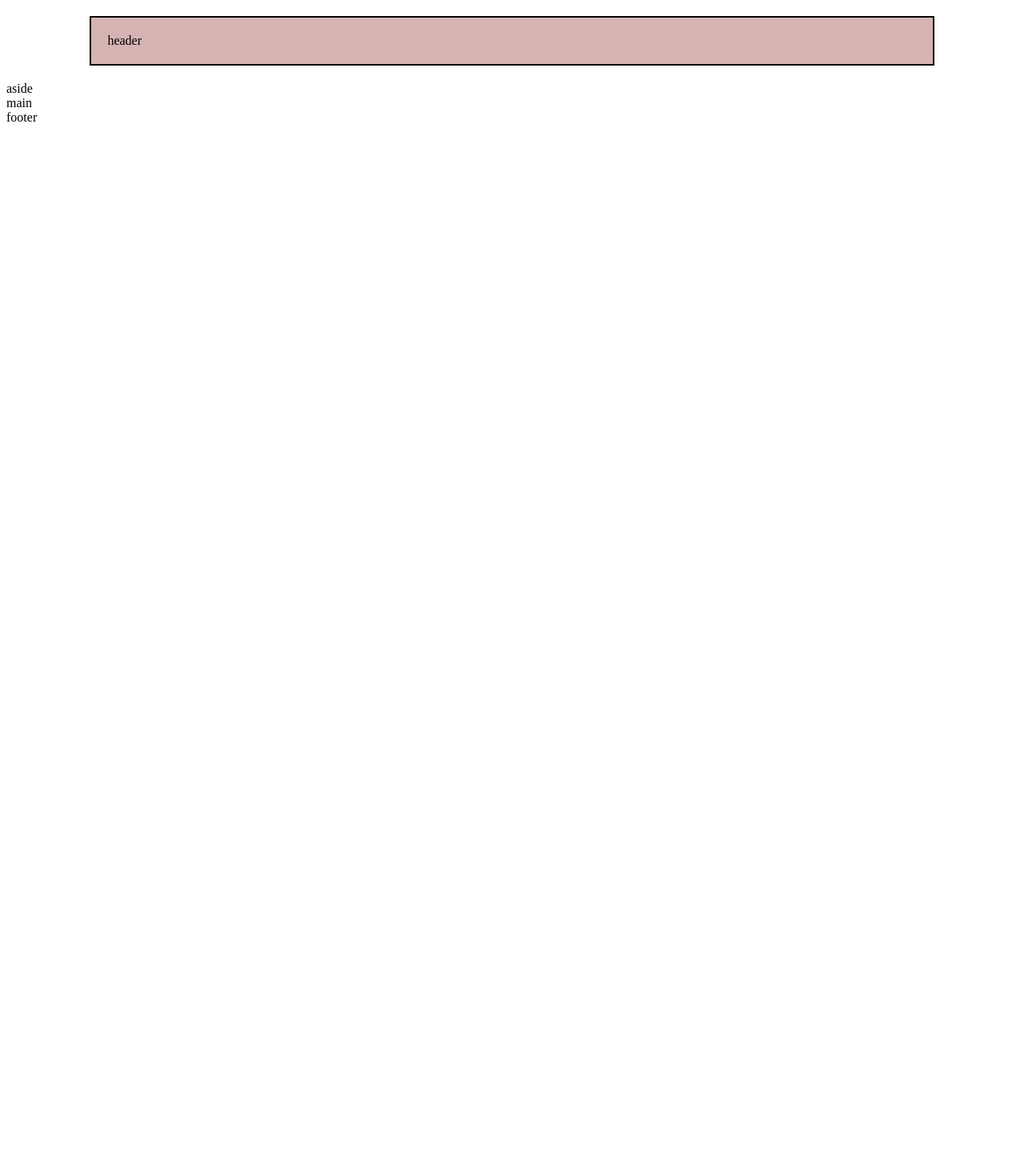
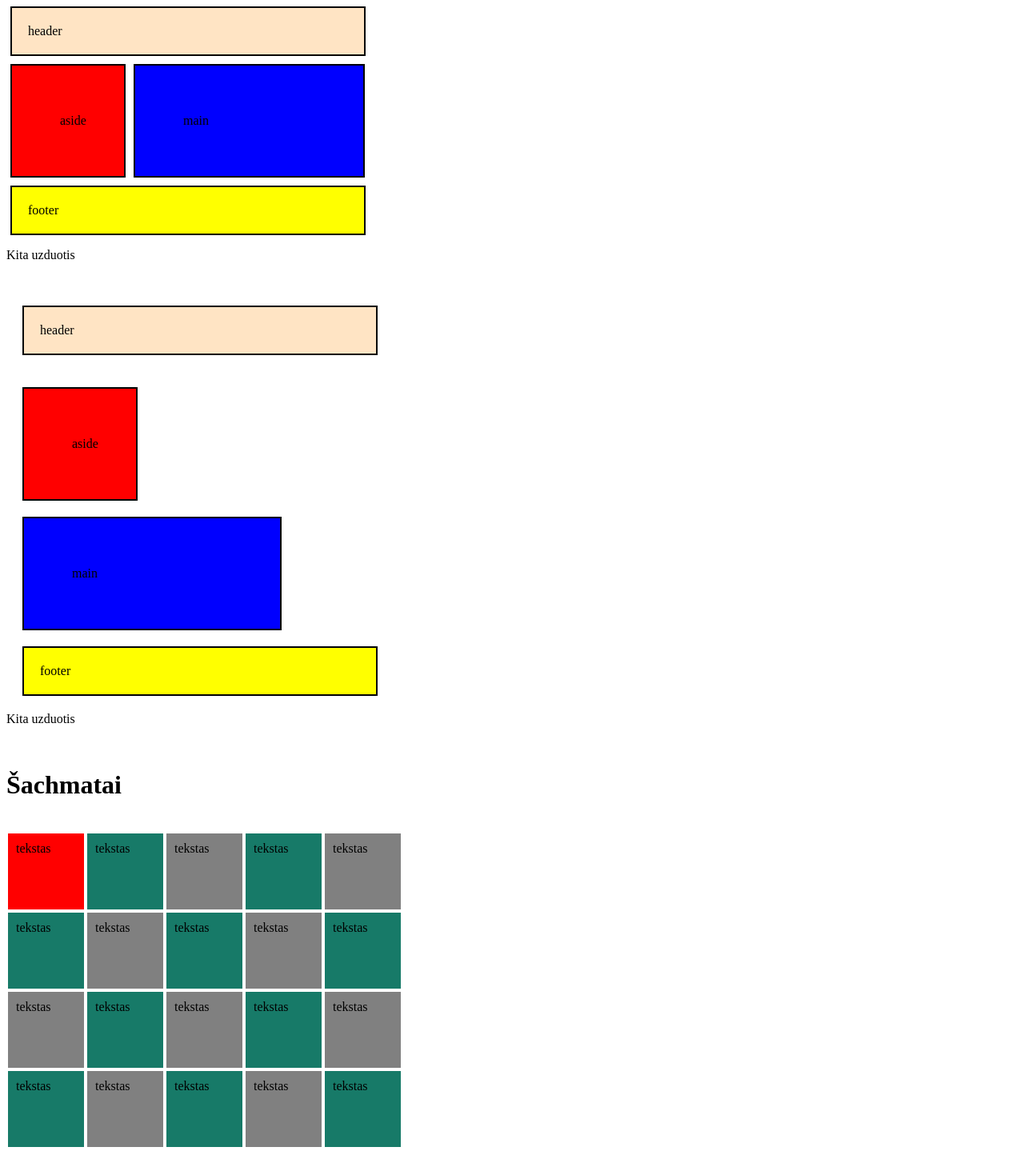
Before and after one commit to dovydassir/MOKYMAI, a plain HTML site: page sablonas.html in a window 1280 px wide. Shown: the whole page at 80% size. Before the commit the page ends 800 px from the top, so only its background shows below. Drawn offline with Linux system fonts and the light colour scheme.

Commit message:
pabaigtos uzduotys

```diff
--- a/sablonas.css
+++ b/sablonas.css
@@ -1,14 +1,106 @@
-.header {
-  width: 80%;
-  margin: 20px auto;
+.aa {
+  border-style: solid;
+  border-width: 2px;
+  border-color: black;
+  background-color: bisque;
+  margin: 5px;
   padding: 20px;
-  background-color: #d6b3b3;
-  border: 2px solid black;
-
-.aside {
+  width: 400px;
+  display: block;
+}
+.bb {
+  border-style: solid;
+  border-width: 2px;
+  border-color: black;
+  background-color: red;
+  margin: 5px;
+  padding: 60px;
+  width: 20px;
   display: inline-block;
   vertical-align: top;
-  border: 2px solid black;
+}
+.cc {
+  border-style: solid;
+  border-width: 2px;
+  border-color: black;
+  background-color: blue;
+  margin: 5px;
+  padding: 60px;
+  width: 165px;
+  display: inline-block;
+}
+.dd {
+  border-style: solid;
+  border-width: 2px;
+  border-color: black;
+  background-color: yellow;
+  margin: 5px;
   padding: 20px;
-  background-color: #d6b3b3
+  width: 400px;
+  display: block;
 }
+
+
+
+
+
+
+
+
+.header1 {
+  border-style: solid;
+  border-width: 2px;
+  border-color: black;
+  background-color: bisque;
+  margin: 20px;
+  padding: 20px;
+  width: 400px;
+  display: inline-block;
+}
+.header2 {
+  border-style: solid;
+  border-width: 2px;
+  border-color: black;
+  background-color: red;
+  margin: 20px;
+  padding: 60px;
+  width: 20px;
+  display: block
+}
+.header3 {
+  border-style: solid;
+  border-width: 2px;
+  border-color: black;
+  background-color: blue;
+  margin: 20px;
+  padding: 60px;
+  width: 200px;
+}
+.header4 {
+  border-style: solid;
+  border-width: 2px;
+  border-color: black;
+  background-color: yellow;
+  margin: 20px;
+  padding: 20px;
+  width: 400px;
+}
+
+
+.sachmatai > div {
+  width: 75px;
+  height: 75px;
+  padding: 10px;
+  margin: 2px;
+  display: inline-block;
+  background-color: gray;
+}
+.sachmatai {
+  width: 500px;
+}
+.sachmatai > div:nth-child(even) {
+  background-color: rgb(23, 122, 104);
+}
+.sachmatai > div.red {
+  background-color: red;
+}
--- a/sablonas.html
+++ b/sablonas.html
@@ -2,16 +2,36 @@
 <!DOCTYPE html>
 <html>
 <head>
+  <meta charset="UTF-8">
   <link rel="stylesheet" href="sablonas.css">
-  <title>sablonas</title>
+  <title>Puslapio šablonas</title>
 </head>
-
 <body>
 
-<div class="header">header</div>
-<div class="aside">aside</div>
-<div class="main">main</div>
-<div class="footer">footer</div>
+
+<div class="aa">header</div>
+<div class="bb">aside</div><div class="cc">main</div>
+<div class="dd">footer</div>
+
+
+<p>Kita uzduotis</p><br>
+
+
+<div class="header1">header</div>
+<div class="header2">aside</div>
+<div class="header3">main</div>
+<div class="header4">footer</div>
+
+<p>Kita uzduotis</p><br>
+
+  <h1>Šachmatai</h1><br>
+
+  <div class="sachmatai">
+    <div class="red">tekstas</div><div>tekstas</div><div>tekstas</div><div>tekstas</div><div>tekstas</div>
+    <div>tekstas</div><div>tekstas</div><div>tekstas</div><div>tekstas</div><div>tekstas</div>
+    <div>tekstas</div><div>tekstas</div><div>tekstas</div><div>tekstas</div><div>tekstas</div>
+    <div>tekstas</div><div>tekstas</div><div>tekstas</div><div>tekstas</div><div>tekstas</div>
+  </div>
 
 </body>
 </html>
--- a/style.css
+++ /dev/null
@@ -1,57 +0,0 @@
-li {
-    color: blue;
-}
-
-li.box1 {
-    height: 100px;
-    width: 100px;
-
-}
-
-.red {
-    color: red;
-}
-
-.bold {
-    font-weight: bold;
-
-}
-
-div {
-    border: 2px solid black;
-    padding: 10px;
-}
-
-.melynas-blokas {
-    background-color: blue;
-    color: white;
-    padding: 20px;
-    margin: 30px;
-}
-
-
-.remelis {
-    border: 2px solid red;
-    padding: 10px;
-}
-.konteineris {
-    text-align: center;
-}
-.stulpelis {
-    display: inline-block;
-    width: 30%;
-    margin: 10px;
-    border: 1px solid black;
-}
-
-.gallery img {
-width: 200px;
-height: 150px;
-padding: 5px;
-}
-
-.remelis2 {
-    border: 2px solid rgb(38, 0, 128);
-    padding: 20px;
-    margin: 30px;
-}
```
Also changed, not shown: paskaita6.html (deleted, +0 -71 lines).
